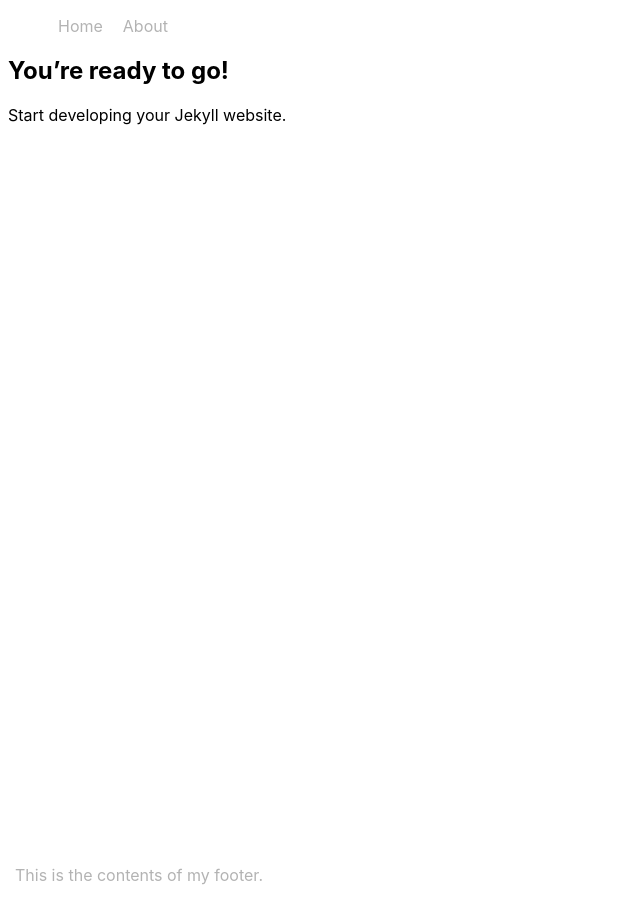
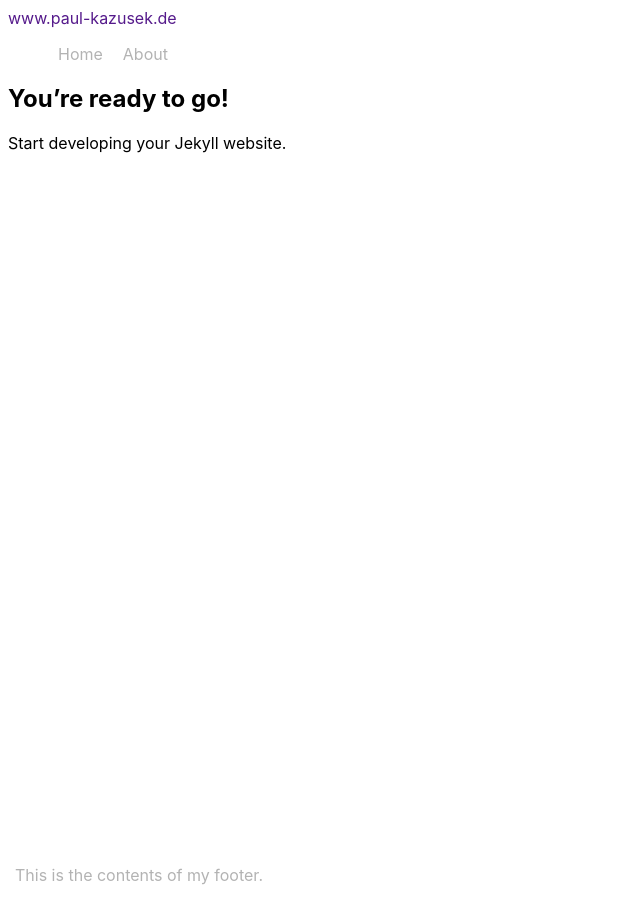
Before and after one commit to paulkazusek/website, a Jekyll site: the page built from index.md, in a window 1280 px wide. Shown: the whole page, without its empty margins (0-640 px from the left). Built offline with Jekyll 4.4.1, drawn with Linux system fonts in a browser that asks for light colours.

```diff
--- a/_config.yml
+++ b/_config.yml
@@ -1,3 +1,5 @@
+# General Settings
+title: "www.paul-kazusek.de" # the name of your site, e.g. ACME Corp.
+description: Welcome to my blog on Jekyll
 url: "" # the base hostname & protocol for your site, e.g. http://example.com
 baseurl: "" # the subpath of your site, e.g. /blog
-title: "" # the name of your site, e.g. ACME Corp.
```
